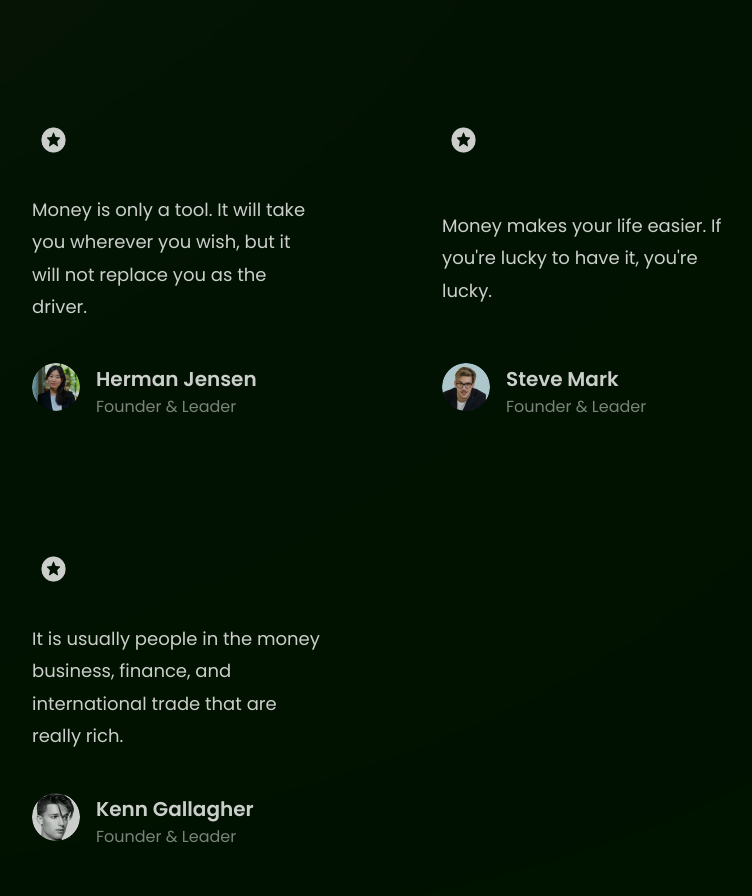
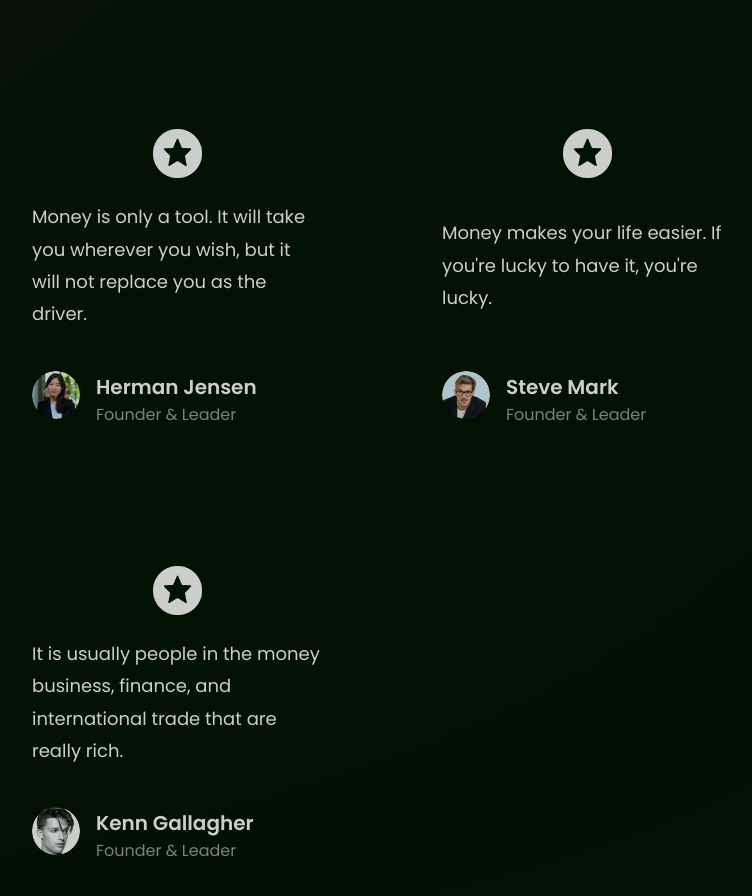
Before and after one commit to AngelaNova/Angela_Tutoring_OrganicChemistry, a React (Vite) app: page / in a window 1280 px wide. Shown: the part 2620-3516 px from the top of the page, without its empty margins (72-824 px from the left). Built offline with nearby package versions, Linux system fonts and the light colour scheme.

Commit message:
Update FeedbackCard.jsx

```diff
--- a/src/components/FeedbackCard.jsx
+++ b/src/components/FeedbackCard.jsx
@@ -2,7 +2,7 @@ import { star } from "../assets";
 
 const FeedbackCard = ({ content, name, title, img }) => (
   <div className="flex justify-between flex-col px-10 py-12 rounded-[20px]  max-w-[370px] md:mr-10 sm:mr-5 mr-0 my-5 feedback-card animate-pulse hover:animate-none">
-    <img src={star} alt="double_quotes" className="w-[42.6px] h-[27.6px] object-contain" />
+    <img src={star} alt="star" className="h-[55px] object-contain mb-[-20px]" />
     <p className="font-poppins font-normal text-[18px] leading-[32.4px] text-white my-10">
       {content}
     </p>
```
